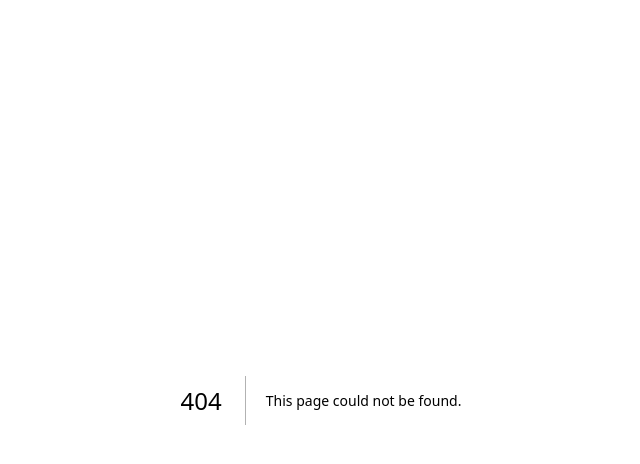
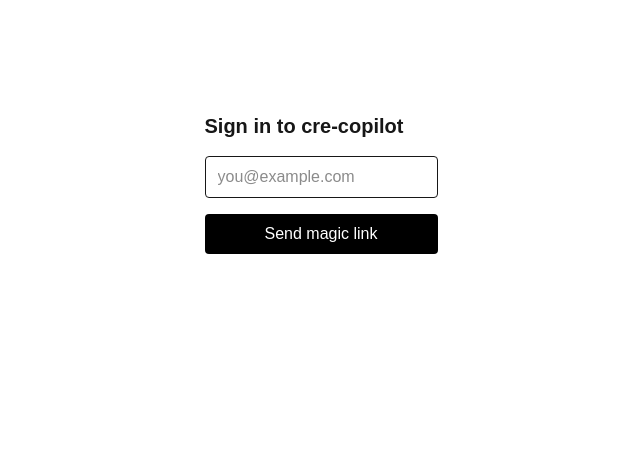
Before and after one commit to Clash4202/cre-copilot, a Next.js app: page /login in a window 1280 px wide. Before the commit this address had no page. Shown: the top 464 px of the page, without its empty margins (319-959 px from the left). Built offline with nearby package versions, Linux system fonts and the light colour scheme.

Commit message:
Add magic-link login flow

```diff
--- /dev/null
+++ b/src/app/auth/confirm/route.ts
@@ -0,0 +1,20 @@
+import { createClient } from '@/lib/supabase/server'
+import { redirect } from 'next/navigation'
+import { type NextRequest } from 'next/server'
+import type { EmailOtpType } from '@supabase/supabase-js'
+
+export async function GET(request: NextRequest) {
+  const { searchParams } = new URL(request.url)
+  const token_hash = searchParams.get('token_hash')
+  const type = searchParams.get('type') as EmailOtpType | null
+
+  if (token_hash && type) {
+    const supabase = await createClient()
+    const { error } = await supabase.auth.verifyOtp({ type, token_hash })
+    if (!error) {
+      redirect('/')
+    }
+  }
+
+  redirect('/login?error=invalid_link')
+}
--- /dev/null
+++ b/src/app/login/actions.ts
@@ -0,0 +1,16 @@
+'use server'
+
+import { createClient } from '@/lib/supabase/server'
+
+export async function sendMagicLink(email: string): Promise<{ success: boolean }> {
+  const supabase = await createClient()
+
+  const { error } = await supabase.auth.signInWithOtp({
+    email,
+    options: {
+      emailRedirectTo: `${process.env.NEXT_PUBLIC_SITE_URL}/auth/confirm`,
+    },
+  })
+
+  return { success: !error }
+}
--- /dev/null
+++ b/src/app/login/page.tsx
@@ -0,0 +1,37 @@
+'use client'
+
+import { useState } from 'react'
+import { sendMagicLink } from './actions'
+
+export default function LoginPage() {
+  const [email, setEmail] = useState('')
+  const [status, setStatus] = useState<'idle' | 'sent' | 'error'>('idle')
+
+  async function handleSubmit(e: React.FormEvent) {
+    e.preventDefault()
+    const result = await sendMagicLink(email)
+    setStatus(result.success ? 'sent' : 'error')
+  }
+
+  if (status === 'sent') {
+    return <p className="p-8 text-center">Check {email} for a sign-in link.</p>
+  }
+
+  return (
+    <form onSubmit={handleSubmit} className="mx-auto mt-24 flex max-w-sm flex-col gap-4 p-4">
+      <h1 className="text-xl font-semibold">Sign in to cre-copilot</h1>
+      <input
+        type="email"
+        required
+        placeholder="you@example.com"
+        value={email}
+        onChange={(e) => setEmail(e.target.value)}
+        className="rounded border px-3 py-2"
+      />
+      <button type="submit" className="rounded bg-black px-3 py-2 text-white">
+        Send magic link
+      </button>
+      {status === 'error' && <p className="text-red-600">Something went wrong. Try again.</p>}
+    </form>
+  )
+}
```
